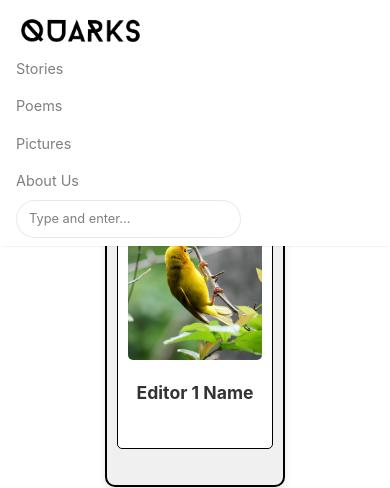
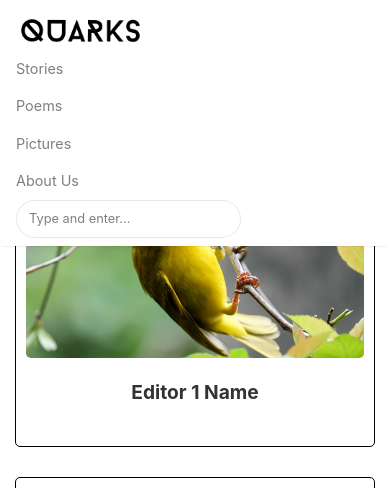
Before and after one commit to Quarks-IISc/blog, a Jekyll site: the page built from aboutus.html, in a window 390 px wide. Shown: the top 488 px of the page. Built offline with Jekyll 4.4.1, drawn with Linux system fonts in a browser that asks for light colours; nearby versions of some CDN libraries; some of the changed text lies outside the part shown; grey boxes are pictures that could not be loaded.

Commit message:
Editors content and Styling

```diff
--- a/aboutus.html
+++ b/aboutus.html
@@ -10,67 +10,60 @@
 
     <div class="row">
         <div class="col-md-6">
-            <!-- Static path for images -->
-            <div class="editor-rectangle">
+            <!-- Editor 1 -->
             <div class="editor-inner-rectangle">
                 <img src="{{site.baseurl}}/assets/images/Members/editor1.jpeg" alt="Editor 1 Name" class="editor-image">
                 <p class="editor-name"><strong>Editor 1 Name</strong></p>
             </div>
         </div>
-        </div>
         <div class="col-md-6">
-            <!-- Static path for images -->
-            <div class="editor-rectangle">
+            <!-- Editor 2 -->
             <div class="editor-inner-rectangle">
                 <img src="{{site.baseurl}}/assets/images/Members/editor2.jpg" alt="Editor 2 Name" class="editor-image">
                 <p class="editor-name"><strong>Editor 2 Name</strong></p>
             </div>
         </div>
     </div>
+
+    <!-- Improved Editors Note Content -->
+    <div class="editors-note-content">
+        <blockquote>
+            <p>Lorem ipsum dolor sit amet, consectetur adipiscing elit. Vivamus lacinia turpis vel ipsum vehicula, in ullamcorper purus sagittis. Curabitur non libero ut dui tempor tincidunt ac a neque. Cras vulputate viverra ligula non posuere. Nullam vehicula tristique est sit amet tempus.</p>
+        </blockquote>
     </div>
 </section>
-
-<p>Here lies editors note</p>
 
 <!-- The Team Section -->
 <section class="the-team text-center">
     <h2><strong>The Team</strong></h2>
     <div class="row">
         <div class="col-md-3">
-            <!-- Static path for images -->
-            <div class="team-member-rectangle">
+            <!-- Team Member 1 -->
             <div class="team-member-inner-rectangle">
                 <img src="{{site.baseurl}}/assets/images/Members/team1.jpg" alt="Team Member 1" class="team-member-image">
                 <p class="team-member-name"><strong>Team Member 1</strong></p>
             </div>
         </div>
-        </div>
         <div class="col-md-3">
-            <!-- Static path for images -->
-            <div class="team-member-rectangle">
+            <!-- Team Member 2 -->
             <div class="team-member-inner-rectangle">
                 <img src="{{site.baseurl}}/assets/images/Members/team2.jpg" alt="Team Member 2" class="team-member-image">
                 <p class="team-member-name"><strong>Team Member 2</strong></p>
             </div>
         </div>
-        </div>
         <div class="col-md-3">
-            <!-- Static path for images -->
-            <div class="team-member-rectangle">
+            <!-- Team Member 3 -->
             <div class="team-member-inner-rectangle">
                 <img src="{{site.baseurl}}/assets/images/Members/team3.jpg" alt="Team Member 3" class="team-member-image">
                 <p class="team-member-name"><strong>Team Member 3</strong></p>
             </div>
         </div>
-        </div>
         <div class="col-md-3">
-            <!-- Static path for images -->
-            <div class="team-member-rectangle">
+            <!-- Team Member 4 -->
             <div class="team-member-inner-rectangle">
                 <img src="{{site.baseurl}}/assets/images/Members/team4.jpg" alt="Team Member 4" class="team-member-image">
                 <p class="team-member-name"><strong>Team Member 4</strong></p>
             </div>
         </div>
     </div>
-    </div>
 </section>
--- a/assets/css/screen.css
+++ b/assets/css/screen.css
@@ -1020,50 +1020,94 @@
     transition: all 0.3s ease-in-out;
 }
 
-/* styles.css in the assets/css folder */
-
-/* Specific class for the outer rectangle box */
-.editor-rectangle,
-.team-member-rectangle {
-    display: inline-block;
+/* Editor-specific styles (for larger photos) */
+.editor-inner-rectangle {
+    background-color: #fff;
     padding: 10px;
-    background-color: #f0f0f0;  /* Light gray for outer box */
-    border: 2px solid #000000;  /* Darker border for outer box */
-    border-radius: 10px;
-    margin: 20px;
-    width: 180px;  /* Ensure outer box width */
-    height: auto;
-    min-height: 300px;  /* Set a minimum height for the outer box */
-    box-shadow: 0px 4px 8px rgba(0, 0, 0, 0.1);  /* Optional: adds shadow to make it pop */
+    border-radius: 5px;
+    border: 1px solid #000000;  /* Black border around the inner rectangle */
+    text-align: center;
+    width: 100%;  /* Ensure the inner box fills the space */
+    height: 280px; /* Increase height for editor's images */
+    margin-bottom: 10px; /* Reduce space between the editor boxes */
 }
 
-/* Specific class for the inner rectangle box */
-.editor-inner-rectangle,
+/* Editor images should be larger than team member images */
+.editor-image {
+    width: 100%;  /* Ensure image takes up the full width of the inner rectangle */
+    height: 180px;  /* Increase height for larger editor photos */
+    object-fit: cover;  /* Ensure the image covers the area */
+    border-radius: 5px;
+    margin-bottom: 10px;
+}
+
+/* Editor names (make font slightly larger for better visibility) */
+.editor-name {
+    font-size: 1.2rem;  /* Slightly larger font for editor's name */
+    margin-top: 10px;
+    font-weight: normal;
+    color: #333;
+}
+
+/* Team member-specific styles */
 .team-member-inner-rectangle {
     background-color: #fff;
     padding: 10px;
     border-radius: 5px;
-    border: 1px solid #000000;  /* Lighter border for inner box */
+    border: 1px solid #000000;  /* Black border around the inner rectangle */
     text-align: center;
-    width: 100%; /* Ensure the inner box fills the outer one */
-    height: 250px; /* Set height to make the image longer */
+    width: 100%;  /* Ensure the inner box fills the space */
+    height: 230px; /* Set height for team member's images */
 }
 
-/* Specific class for images inside the boxes */
-.editor-image,
 .team-member-image {
-    width: 100%;  /* Make sure the width is always 100% of the inner box */
-    height: 150px; /* Fixed height to make the image taller */
-    object-fit: cover;  /* Ensure the image covers the area without stretching */
+    width: 100%;  /* Ensure the image takes up the full width of the inner rectangle */
+    height: 150px;  /* Fixed height for team member's images */
+    object-fit: cover;  /* Ensure the image covers the area */
     border-radius: 5px;
     margin-bottom: 10px;
 }
 
-/* Specific class for the name text */
-.editor-name,
 .team-member-name {
-    font-size: 1.1rem;
+    font-size: 1rem;  /* Standard font size for team member's name */
     margin-top: 10px;
     font-weight: normal;
     color: #333;
 }
+
+/* Reduce space between editor photos */
+.editors-note .row .col-md-6 {
+    margin-bottom: 20px;
+}
+
+/* Add a little more space between team member photos */
+.the-team .row .col-md-3 {
+    margin-bottom: 20px;
+}
+
+
+/* Style for the Editor's Note content (improving Lorem Ipsum appearance) */
+.editors-note-content blockquote {
+    font-size: 1.1rem;
+    font-style: italic;
+    color: #555;
+    background-color: #f9f9f9;  /* Light gray background */
+    padding: 15px;
+    border-left: 5px solid #000;  /* Bold left border to make it stand out */
+    margin-top: 30px;
+    margin-bottom: 30px;
+    line-height: 1.6;
+    text-align: left; /* Align the text left for better readability */
+    border-radius: 8px;
+}
+
+/* Improved styling for the paragraph in the editor's note */
+.editors-note-content p {
+    font-size: 1.1rem;
+    font-weight: 400;
+    color: #333;
+    padding: 20px;
+    background-color: #f4f4f4; /* Slight background color to distinguish from other sections */
+    border-radius: 8px;
+    margin-top: 10px;
+}
```
Lines whose indentation alone changed are shown as unchanged.
